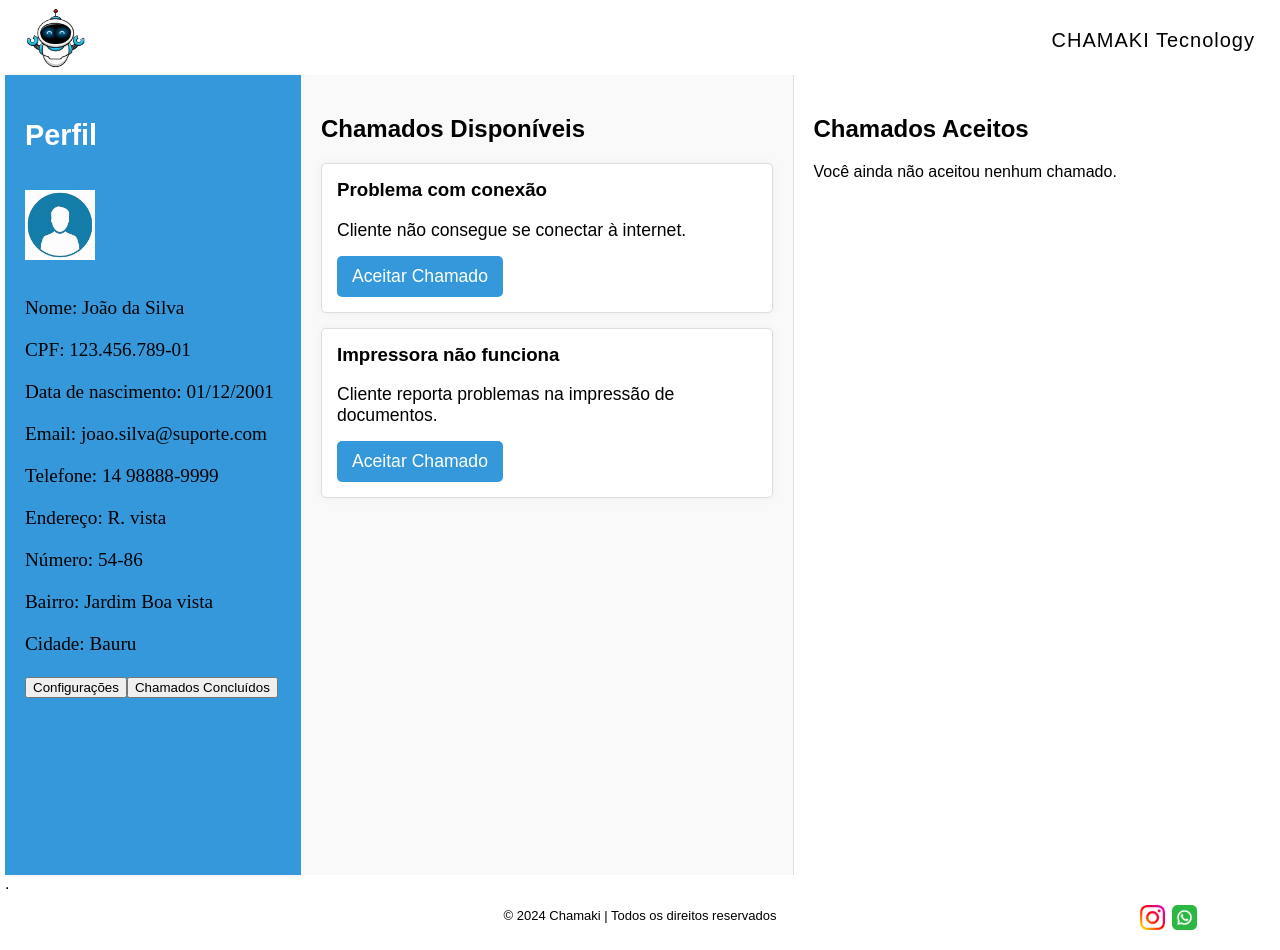
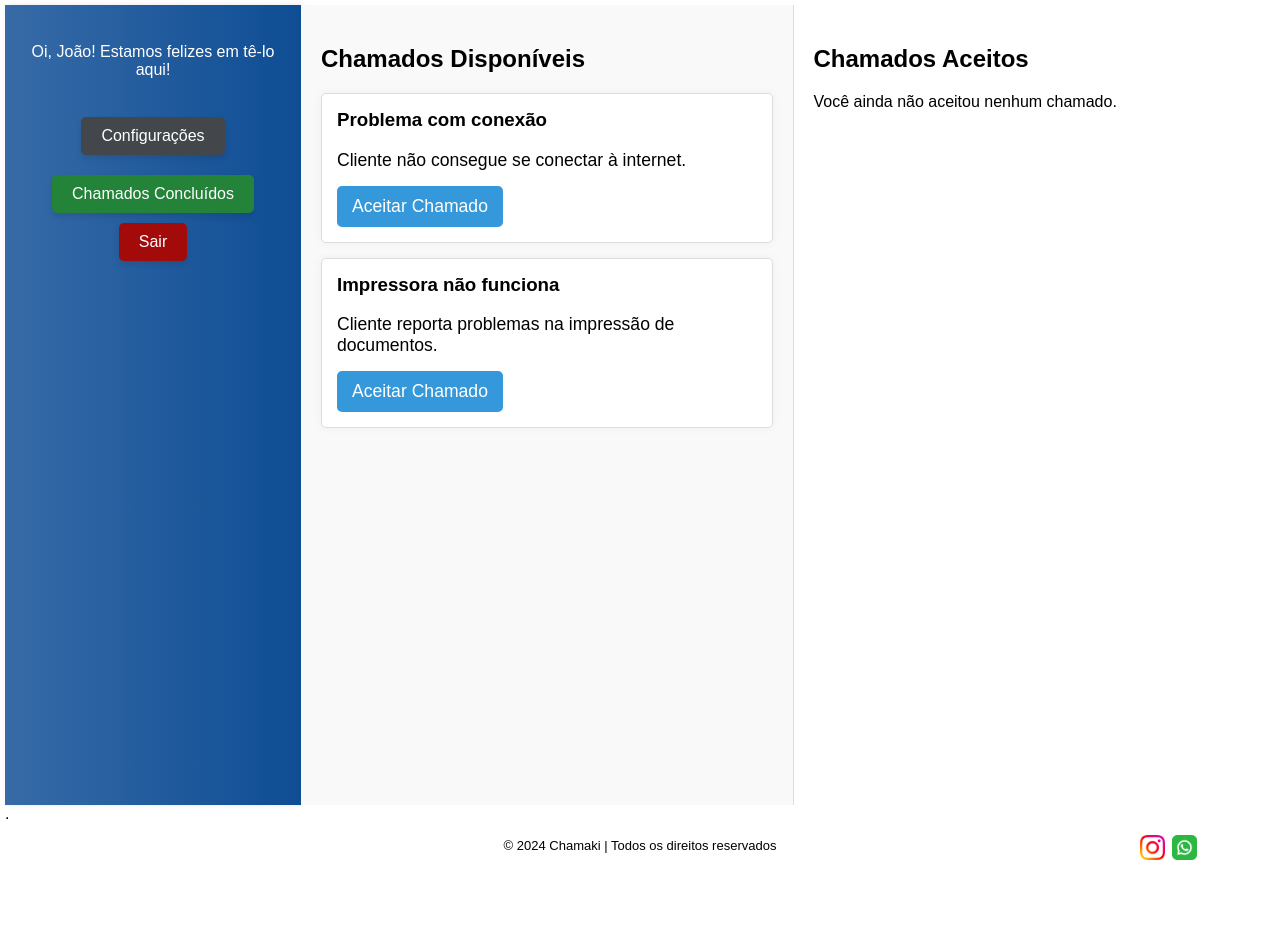
Before and after one commit to Anafcamargo/ProjetoIntegrador, a React (Create React App) app: page /voluntario in a window 1280 px wide. After the commit the page ends 880 px from the top, so only its background shows below. Built offline with nearby package versions, Linux system fonts and the light colour scheme.

Commit message:
ajuste perfil do voluntário e tela de chamado

```diff
--- a/src/estilo/estilo.css
+++ b/src/estilo/estilo.css
@@ -1210,8 +1210,10 @@ position: absolute;
   color: #333;
   text-align: center;
   margin: 0;
-  padding: 20px;
+  padding: 80px;
   align-items: center;
+
+
 }
 
 .containerTelaUsuario {
@@ -1219,7 +1221,7 @@ position: absolute;
   flex-direction: column;
   align-items: center;
   text-align: center;
-
+  box-shadow: 0 5px 15px rgba(0, 0, 0, 0.35);
   max-width: 100%;
   background-color: #fff;
   padding: 20px;
@@ -1293,15 +1295,19 @@ position: absolute;
   height: 100vh; /* Ocupa toda a altura da janela */
   width: 100vw;  /* Ocupa toda a largura da janela */
   background-color: #f0f0f0;
+
 }
 
 /* Estilo da seção de perfil à esquerda */
 .profile-section {
   width: 20%;  /* Ocupará 20% da largura da tela */
-  background-color: #3498db; /* Cor de fundo azul */
+  background-color: #0e4d94; /* Cor de fundo azul */
+  background: linear-gradient(to right, #376ba7, #0e4d94);
   color: white; /* Cor do texto */
   padding: 20px; /* Espaçamento interno */
   box-shadow: 2px 0 5px rgba(0, 0, 0, 0.1); /* Sombra leve */
+  text-align: center;
+
 }
 
 .profile-section h2 {
@@ -1313,12 +1319,13 @@ position: absolute;
   font-size: 1.2em;
   margin: 10px 0;
   font-family:"Poppins-extralight";
-}
-
-.fotoperfil{
+  flex-direction: column;
   display: flex;
   align-items: center;
-}
+  justify-content: bottom;
+
+}
+
 
 /* Estilo da seção de chamados */
 .tickets-section, .accepted-section {
@@ -1484,6 +1491,105 @@ background-color: #65d46e;
   margin-left: 1%;
 }
 
+.button-chamadoconcluido {
+  background-color: #228339; /* Verde de sucesso */
+  color: white;
+  border: none;
+  padding: 10px 20px;
+  font-size: 16px;
+  border-radius: 5px;
+  cursor: pointer;
+  box-shadow: 0 4px 6px rgba(0, 0, 0, 0.1); /* Sombra suave */
+  transition: background-color 0.3s ease, transform 0.2s ease, box-shadow 0.3s ease;
+}
+
+.button-chamadoconcluido:hover {
+  background-color: #163d1e; /* Verde mais escuro ao passar o mouse */
+  box-shadow: 0 6px 8px rgba(0, 0, 0, 0.15); /* Aumenta a sombra ao passar o mouse */
+  transform: scale(1.05); /* Leve aumento ao passar o mouse */
+}
+
+.button-chamadoconcluido:active {
+  background-color: #1e7e34; /* Verde ainda mais escuro ao clicar */
+  transform: scale(0.98); /* Leve redução ao clicar */
+  box-shadow: 0 2px 4px rgba(0, 0, 0, 0.1); /* Diminui a sombra ao clicar */
+}
+
+.button-chamadoconcluido i {
+  margin-right: 8px;
+}
+
+.button-cfg,
+.button-chamadoconcluido
+
+ {
+  margin: 10px; /* Espaço de 10px em todas as direções */
+}
+
+
+.sairvoluntario{
+  background-color: #a30b0b; /* Cinza médio */
+  color: white;
+  border: none;
+  padding: 10px 20px;
+  font-size: 16px;
+  border-radius: 5px;
+  cursor: pointer;
+  box-shadow: 0 4px 6px rgba(0, 0, 0, 0.1); /* Sombra suave */
+  transition: background-color 0.3s ease, transform 0.2s ease, box-shadow 0.3s ease;
+  width: auto; /* Faz com que o botão tenha o tamanho do conteúdo */
+  max-width: 100px; /* Define uma largura máxima */
+  padding: 10px 20px; /* Adiciona espaçamento interno para os botões */
+
+
+}
+
+.sairvoluntario:hover{
+  background-color: #720808; /* Cinza mais escuro ao passar o mouse */
+  box-shadow: 0 6px 8px rgba(0, 0, 0, 0.15); /* Aumenta a sombra ao passar o mouse */
+  transform: scale(1.05); /* Leve aumento ao passar o mouse */
+}
+
+.sairvoluntario:active{
+  background-color: #495057; /* Cinza ainda mais escuro ao clicar */
+  transform: scale(0.98); /* Leve redução ao clicar */
+  box-shadow: 0 2px 4px rgba(0, 0, 0, 0.1); /* Diminui a sombra ao clicar */
+}
+
+
+
+
+
+.button-cfg {
+  background-color: #43474b; /* Cinza médio */
+  color: white;
+  border: none;
+  padding: 10px 20px;
+  font-size: 16px;
+  border-radius: 5px;
+  cursor: pointer;
+  box-shadow: 0 4px 6px rgba(0, 0, 0, 0.1); /* Sombra suave */
+  transition: background-color 0.3s ease, transform 0.2s ease, box-shadow 0.3s ease;
+}
+
+.button-cfg:hover {
+  background-color: #5a6268; /* Cinza mais escuro ao passar o mouse */
+  box-shadow: 0 6px 8px rgba(0, 0, 0, 0.15); /* Aumenta a sombra ao passar o mouse */
+  transform: scale(1.05); /* Leve aumento ao passar o mouse */
+}
+
+.button-cfg:active {
+  background-color: #495057; /* Cinza ainda mais escuro ao clicar */
+  transform: scale(0.98); /* Leve redução ao clicar */
+  box-shadow: 0 2px 4px rgba(0, 0, 0, 0.1); /* Diminui a sombra ao clicar */
+}
+
+.button-cfg i {
+  margin-right: 8px;
+}
+
+
+
 
 /* CONFIGURAÇÕES PERFIL VOLUNTÁRIO */
 .container-config {
--- a/src/paginas/chamado.tsx
+++ b/src/paginas/chamado.tsx
@@ -310,7 +310,7 @@ export function Chamado() {
                   <option value="media">Outro problema</option>
                 </select>
                 <br />
-                <button type="submit" className="botãoEnviarChamado">Enviar Chamado</button>
+                <button type="submit" className="botãoEnviarChamado">Registrar Chamado</button>
               </form>
             </>
           ) : (
--- a/src/paginas/tela_voluntario.tsx
+++ b/src/paginas/tela_voluntario.tsx
@@ -68,25 +68,20 @@ function TelaVoluntario() {
 
   return (
     <>
-      <Cabecalho2 />
+
       <div className="suporte-container">
         <div className="profile-section">
-          <h2>Perfil</h2>
+
           <br />
-          <img className='fotoperfil' src="OIP.png" alt="" width='70px' height='70px' />
+          <div>Oi, João! Estamos felizes em tê-lo aqui! </div>
           <br />
           <div className="profile-details">
-            <p>Nome: João da Silva</p>
-            <p>CPF: 123.456.789-01</p>
-            <p>Data de nascimento: 01/12/2001</p>
-            <p>Email: joao.silva@suporte.com</p>
-            <p>Telefone: 14 98888-9999</p>
-            <p>Endereço: R. vista</p>
-            <p>Número: 54-86</p>
-            <p>Bairro: Jardim Boa vista</p>
-            <p>Cidade: Bauru</p>
-            <button>Configurações</button>
-            <button>Chamados Concluídos</button>
+
+
+
+            <Link to='/configuracao'><button className='button-cfg'>Configurações</button></Link>
+            <button className='button-chamadoconcluido'>Chamados Concluídos</button>
+            <Link to='/Login'><button className='sairvoluntario'>Sair</button></Link>
           </div>
           <br />
         </div>
```
Also changed, not shown: public/OIP.png.
